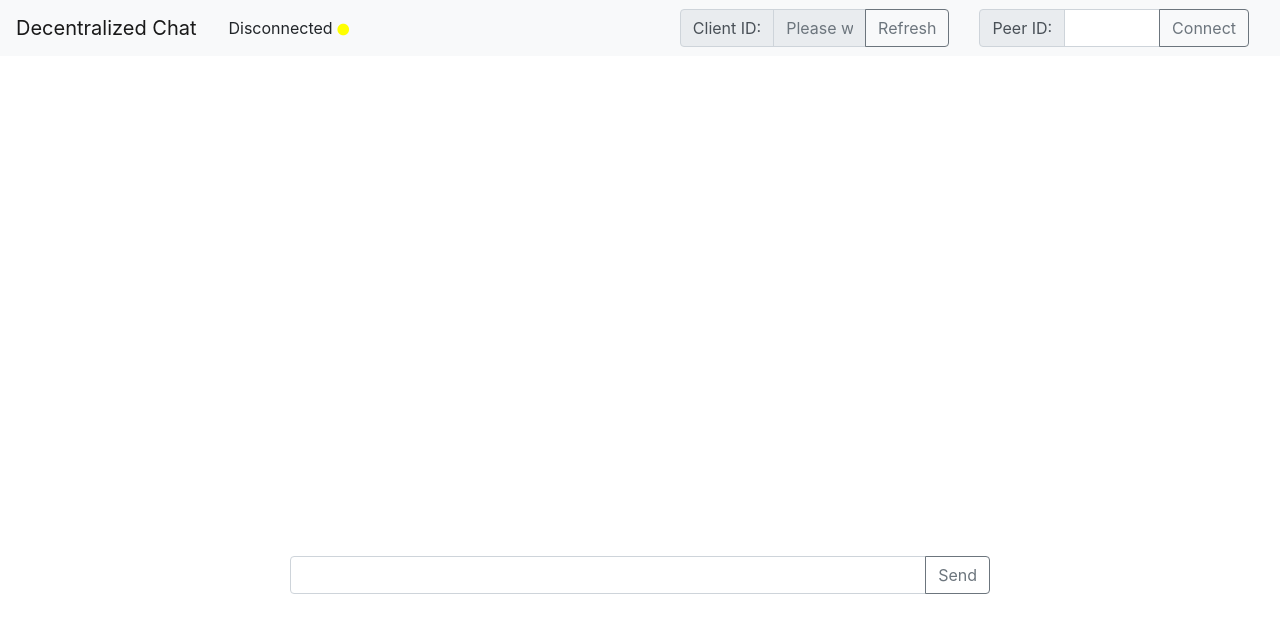
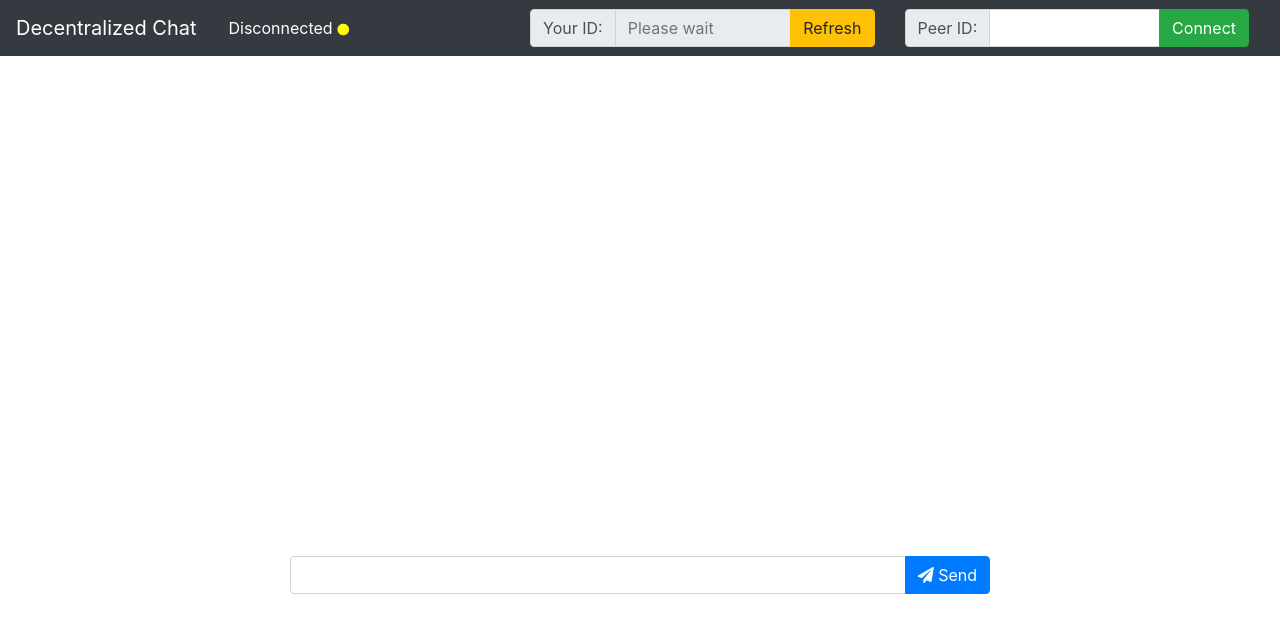
Before and after one commit to darenliang/decentralized-chat, a website built with webpack: page dist/index.html in a window 1280 px wide. Built offline with nearby package versions, Linux system fonts and the light colour scheme; what peerjs would draw is missing.

Commit message:
Updated UI with more eye catching
Updated elements with colors and navigation bar.

```diff
--- a/dist/index.html
+++ b/dist/index.html
@@ -1,17 +1,20 @@
 <!DOCTYPE html>
 <html lang="en">
+
 <head>
     <meta charset="UTF-8">
     <meta name="viewport" content="width=device-width, initial-scale=1, shrink-to-fit=no">
-    <title>Decentralized Chat</title>
+    <title>Decentralized Chat | BATCH = D5</title>
     <link rel="stylesheet" href="https://cdn.jsdelivr.net/npm/bootstrap@4.4.1/dist/css/bootstrap.min.css">
     <link rel="stylesheet" href="https://cdn.jsdelivr.net/npm/@fortawesome/fontawesome-free@5.11.2/css/all.min.css">
     <link rel="stylesheet" href="css/style.css">
+    <link href="https://img.icons8.com/color/48/000000/messaging-.png" rel="icon" type="image/x-icon" />
 </head>
+
 <body>
-<nav class="navbar navbar-expand-lg navbar-light bg-light">
+    <nav class="navbar navbar-expand-lg navbar-dark bg-dark">
         <a class="navbar-brand">Decentralized Chat</a>
-    <a class="nav-link"><span id="status">Disconnected</span>&nbsp<i id="status-icon"
+        <a class="nav-link"><span id="status" style="color:white">Disconnected</span>&nbsp<i id="status-icon"
                 class="fas fa-circle fa-xs yellow-color"></i></a>
         <button class="navbar-toggler" type="button" data-toggle="collapse" data-target="#navbarNav"
             aria-controls="navbarNav" aria-expanded="false" aria-label="Toggle navigation">
@@ -21,23 +24,23 @@
             <ul class="navbar-nav mr-auto mt-2 mt-lg-0">
             </ul>
             <br>
-        <div class="input-group col-lg-4">
+            <div class="input-group col-lg-5">
                 <div class="input-group-prepend">
-                <span class="input-group-text">Client ID:</span>
+                    <span class="input-group-text">Your ID:</span>
                 </div>
                 <input id="uid" type="text" class="form-control" placeholder="Please wait" readonly>
                 <div class="input-group-append">
-                <button id="reconnectButton" type="button" class="btn btn-outline-secondary">Refresh</button>
+                    <button id="reconnectButton" type="button" class="btn btn-warning">Refresh</button>
                 </div>
             </div>
             <br>
-        <div class="input-group col-lg-4">
+            <div class="input-group col-lg-5">
                 <div class="input-group-prepend">
                     <span class="input-group-text">Peer ID:</span>
                 </div>
                 <input id="rid" type="text" class="form-control">
                 <div class="input-group-append">
-                <button id="rid-button" type="button" class="btn btn-outline-secondary">Connect</button>
+                    <button id="rid-button" type="button" class="btn btn-success">Connect</button>
                 </div>
             </div>
             <br>
@@ -55,7 +58,9 @@
                 <div class="input-group col-auto">
                     <input id="messageText" type="text" class="form-control">
                     <div class="input-group-append">
-                    <button id="messageSend" type="button" class="btn btn-outline-secondary">Send</button>
+                        <button id="messageSend" type="button" class="btn btn-primary"><i
+                                class="fas fa-paper-plane"></i>
+                            Send</button>
                     </div>
                 </div>
             </div>
@@ -67,4 +72,5 @@
     <script src="https://cdn.jsdelivr.net/npm/@fortawesome/fontawesome-free@5.11.2/js/fontawesome.min.js"></script>
     <script src="bundle.js"></script>
 </body>
+
 </html>
```
Lines whose indentation alone changed are shown as unchanged.
